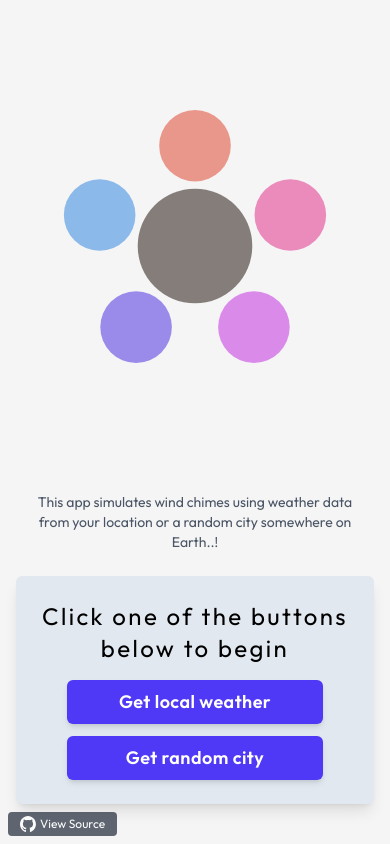
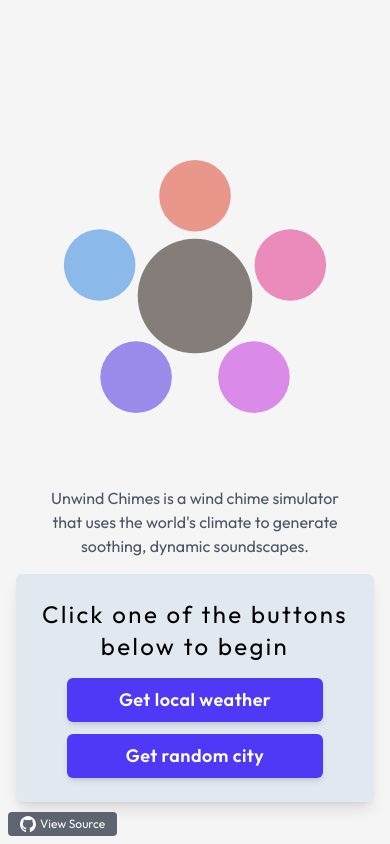
Before and after one commit to sukelully/unwind-chimes, a React (Vite) app: page / in a window 390 px wide. Built offline with nearby package versions, Linux system fonts and the light colour scheme; no server answers; the HTML template or start-up script is replaced by a standard one.

Commit message:
refactor: improve UI responsiveness

```diff
--- a/src/App.tsx
+++ b/src/App.tsx
@@ -2,7 +2,7 @@ import '@/App.css';
 import useWeatherLocation from '@/hooks/useWeatherLocation';
 import ChimeCanvas from '@/components/ChimeCanvas';
 import UICard from '@/components/UICard';
-import WeatherCard from './components/WeatherCard';
+import WeatherCard from '@/components/WeatherCard';
 import GitHubIcon from '@/assets/github/gh-white.svg';
 
 function App() {
@@ -24,28 +24,26 @@ function App() {
 
   return (
     <>
-      <main className="mx-auto flex min-h-screen max-w-4xl flex-col gap-6 px-4 py-10 sm:gap-4">
+      <main className="mx-auto flex min-h-screen max-w-4xl flex-col gap-6 px-4 py-10.5 sm:gap-4">
         {weather && (
           <div className="flex flex-grow flex-col dark:text-white">
             <WeatherCard weather={weather} />
           </div>
         )}
 
-        <div className="flex flex-grow items-center justify-center">
+        <div className="relative flex flex-grow items-center justify-center">
           <ChimeCanvas weather={chimeWeather} />
         </div>
 
-        {!location && (
-          <p className="mx-auto mt-4 max-w-xs text-center text-sm text-gray-600 dark:text-gray-400">
-            This app simulates wind chimes using weather data from your location or a random city
-            somewhere on Earth..!
-          </p>
-        )}
-
-        <div className="mt-auto">
+        <div className="relative mt-auto">
+          {!location && (
+            <p className="absolute bottom-full left-1/2 mb-4 w-[90%] max-w-80 -translate-x-1/2 text-center text-gray-600 sm:max-w-110 dark:text-gray-400">
+              Unwind Chimes is a wind chime simulator that uses the world's climate to generate
+              soothing, dynamic soundscapes.
+            </p>
+          )}
           <UICard
             weather={weather}
-            // testWeather={testWeather}
             location={location}
             weatherLoading={weatherLoading}
             weatherError={weatherError}
--- a/src/components/WeatherCard.tsx
+++ b/src/components/WeatherCard.tsx
@@ -1,6 +1,10 @@
 import React from 'react';
 import type { Weather } from '@/types/weather';
 import { farenheightToCelsius } from '@/utils/math';
+import RainIcon from '@/assets/weather/rain.svg';
+import WindIcon from '@/assets/weather/wind.svg';
+import ClearIcon from '@/assets/weather/clear.svg';
+import CloudyIcon from '@/assets/weather/cloudy.svg';
 
 type Props = {
   weather: Weather;
@@ -9,13 +13,13 @@ type Props = {
 function getWeatherIcon(weather: Weather): string {
   const lower = weather.conditions.toLowerCase();
 
-  if (lower.includes('rain')) return '/icons/weather/rain.svg';
-  if (weather.windspeed >= 20) return '/icons/weather/wind.svg';
-  if (lower.includes('clear')) return '/icons/weather/clear.svg';
-  if (lower.includes('cloud') || lower.includes('overcast')) return '/icons/weather/cloudy.svg';
+  if (lower.includes('rain')) return RainIcon;
+  if (weather.windspeed >= 20) return WindIcon;
+  if (lower.includes('clear')) return ClearIcon;
+  if (lower.includes('cloud') || lower.includes('overcast')) return CloudyIcon;
 
   // Fallback
-  return '/icons/weather/cloudy.svg';
+  return CloudyIcon;
 }
 
 function getLocalTime(timezone: string): string {
```
Also changed, not shown: index.html (+21 -9 lines).
